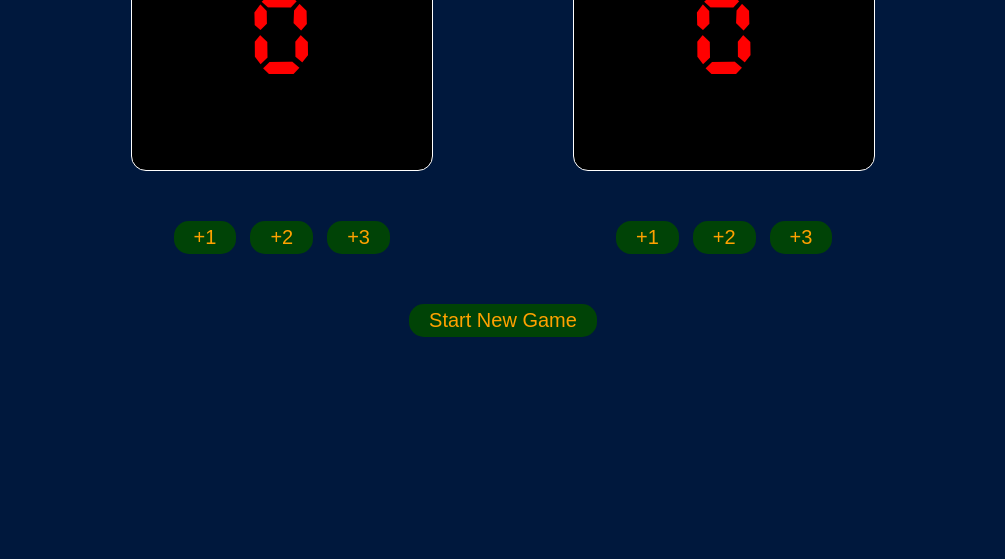
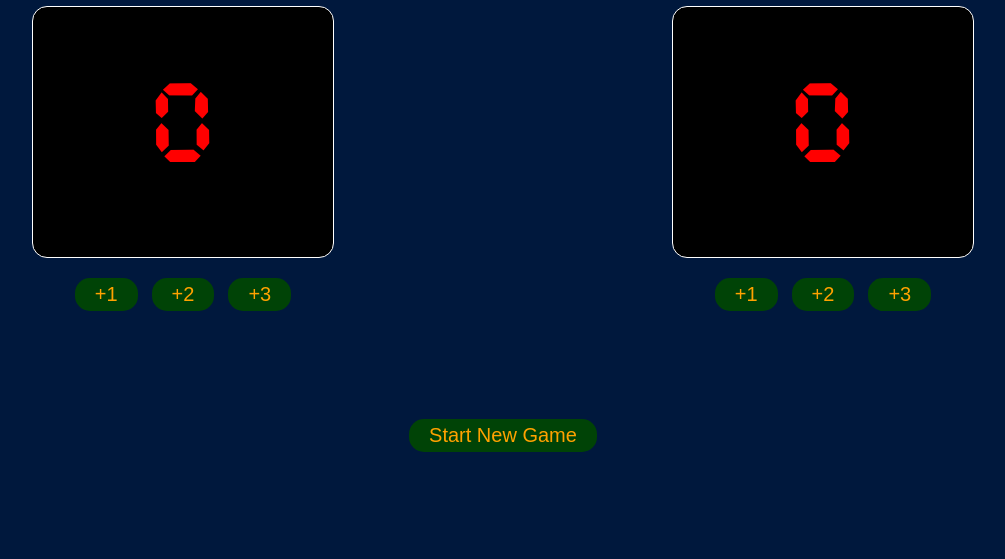
Before and after one commit to bedwards04/basketball-scoreboard-solo, a plain HTML site: page index.html in a window 1280 px wide. Shown: the part 241-800 px from the top of the page, without its empty margins (137-1142 px from the left). Drawn offline with Linux system fonts and the light colour scheme.

Commit message:
Update index.css
Updated selector for buttons to .btn to utilize class, updated margin for buttons, and changed styling for body, and #container to center scoreboard vertically.

```diff
--- a/index.css
+++ b/index.css
@@ -4,6 +4,7 @@
 }
 
 body {
+    margin: 0;
     background: #00183D;
     text-align: center;
     color: #FFA200;
@@ -11,9 +12,10 @@ body {
 
 #container {
     display: flex;
+    align-items: center;
     justify-content: space-around;
-    margin: auto;
-    width: 70%;
+    height: 70vh;
+    min-height: 400px;
     min-width: 640px;
 }
 
@@ -34,11 +36,11 @@ body {
     font-family: 'Cursed Timer'
 }
 
-button, button:focus {
+.btn, .btn:focus {
     background: #004306;
     color: #FFA200;
     font-size: 20px;
-    margin: 50px 5px 0 5px;
+    margin: 20px 5px 0 5px;
     padding: 5px 20px;
     border: none;
     border-radius: 15px;
```
